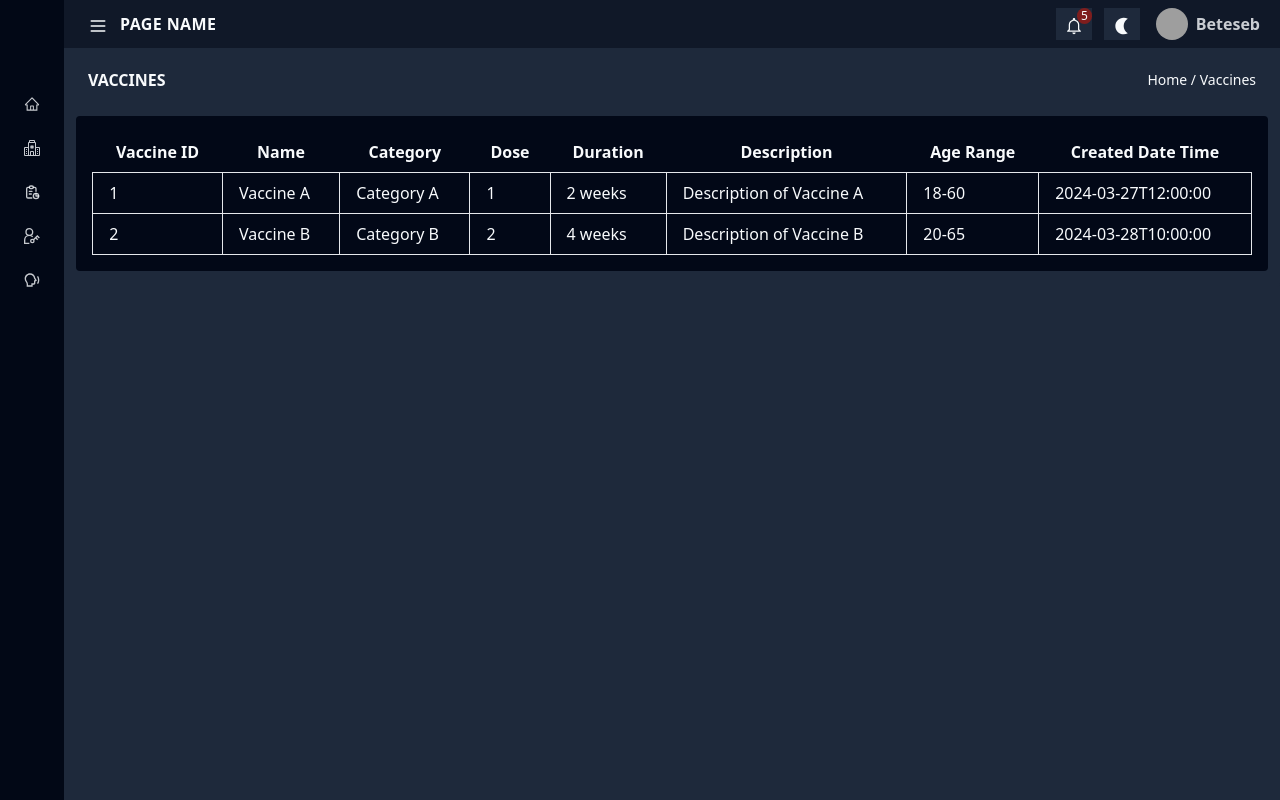
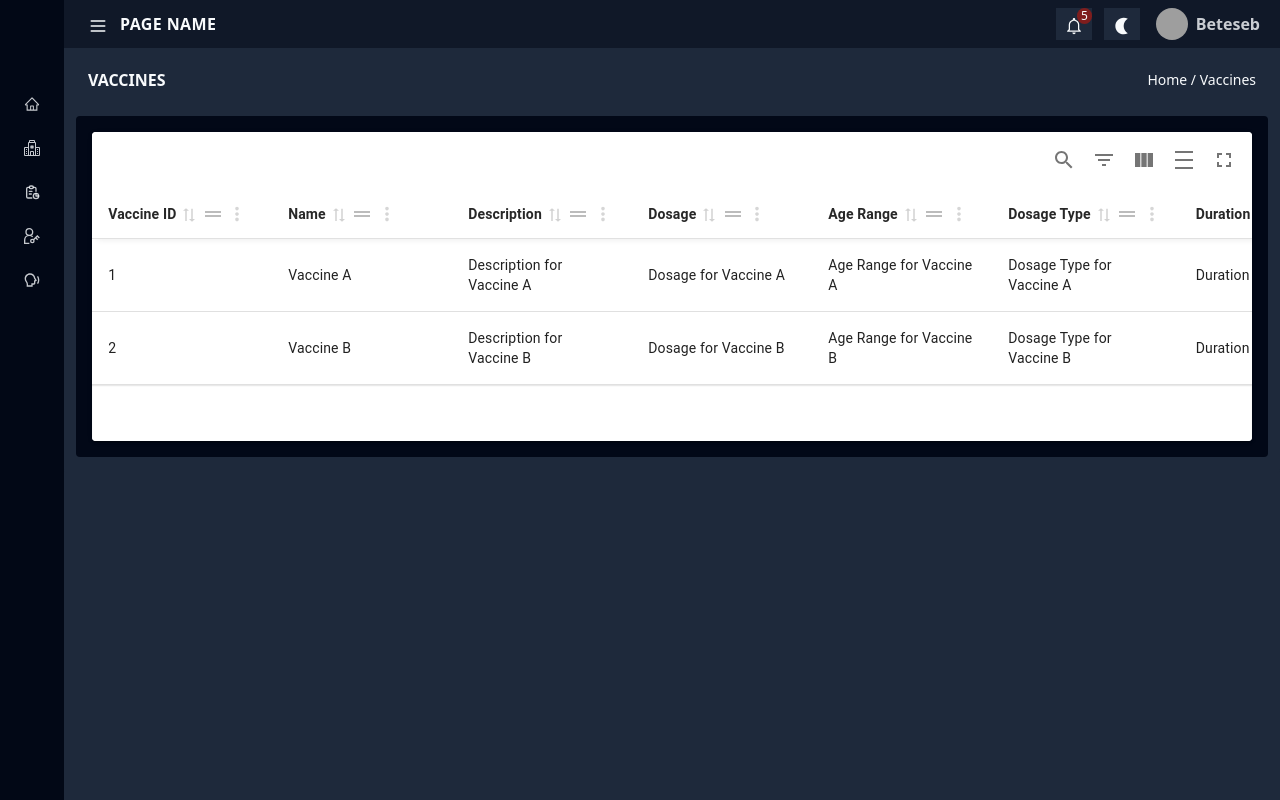
Before and after one commit to Final-Project-SE/infant-immunization-dashboard, a React (Vite) app: page /VaccinesPage in a window 1280 px wide. Built offline with nearby package versions, Linux system fonts and the light colour scheme; grey boxes are pictures that could not be loaded.

Commit message:
Create VaccinesPage component with VaccineTable and dummy data for vaccines

```diff
--- a/src/components/modal/update-admin-modal.tsx
+++ b/src/components/modal/update-admin-modal.tsx
@@ -42,9 +42,9 @@ function UpdateAdminModal({
       </DialogTrigger>
       <DialogContent className="sm:max-w-[650px] ">
         <DialogHeader>
-          <DialogTitle>Update admin</DialogTitle>
+          <DialogTitle>Update mothers</DialogTitle>
           <DialogDescription>
-            Make changes to admin's information here. Click update when you're
+            Make changes to mother's information here. Click update when you're
             done.
           </DialogDescription>
         </DialogHeader>
@@ -95,7 +95,7 @@ function UpdateAdminModal({
               Cancel
             </Button>
             <Button type="submit" onClick={handleSubmit}>
-              Update admin
+              Update mothers
             </Button>
           </div>
         </DialogFooter>
--- a/src/components/table-action/admin-table-row-actions.tsx
+++ b/src/components/table-action/admin-table-row-actions.tsx
@@ -23,7 +23,7 @@ export const DeleteAdminAction = ({ row }: { row: any }) => {
   return (
     <ConfirmModal
       actionName="Delete"
-      title="Delete admin"
+      title="Delete mothers"
       description="Are you sure you want to delete this booking permanently? This action cannot be undone."
       onConfirm={() => {}}
     >
--- a/src/components/table/admin-table.tsx
+++ /dev/null
@@ -1,90 +0,0 @@
-
-
-import { type MRT_ColumnDef } from "material-react-table";
-
-import Table from "../ui/table";
-import AdminTableToolbarAction from "../table-action/admin-table-toolbar-action";
-import {
-  DeleteAdminAction,
-  UpdateAdminAction,
-} from "../table-action/admin-table-row-actions";
-import { Admin } from "@/utils/types/component";
-
-//column definitions...
-const columns: MRT_ColumnDef<Admin>[] = [
-  {
-    enableSorting: false,
-    enableEditing: false,
-    enableColumnFilter: true,
-    enableColumnActions: false,
-    enableColumnDragging: false,
-    enableGlobalFilter: true,
-    header: "Admin ID",
-    accessorFn: (originalRow) => originalRow.id, //alternate way
-    enableHiding: false, //disable a feature for this column
-    Cell: ({ cell }) => (
-      <p style={{ fontWeight: "bold" }}>
-        {cell.getValue<number>().toLocaleString()}
-      </p>
-    ),
-  },
-  {
-    enableColumnFilter: false,
-    enableEditing: false,
-    enableColumnActions: false,
-    enableColumnDragging: false,
-    accessorFn: (originalRow) => originalRow.firstName, //alternate way
-    id: "firstName", //id required if you use accessorFn instead of accessorKey
-    header: "First name",
-    Header: <p>First name</p>, //optional custom markup
-    Cell: ({ cell }) => <p>{cell.getValue<string>().toLocaleString()}</p>, //optional custom cell render
-  },
-  {
-    enableColumnFilter: false,
-    enableEditing: false,
-    enableColumnActions: false,
-    enableColumnDragging: false,
-    accessorFn: (originalRow) => originalRow.lastName, //alternate way
-    id: "lastName", //id required if you use accessorFn instead of accessorKey
-    header: "lastName",
-    Header: <p>Last name </p>, //optional custom markup
-    Cell: ({ cell }) => <p>{cell.getValue<number>().toLocaleString()}</p>, //optional custom cell render
-  },
-  {
-    enableSorting: false,
-    enableColumnFilter: false,
-    enableEditing: false,
-    enableColumnActions: false,
-    enableColumnDragging: false,
-    accessorFn: (originalRow) => originalRow.email, //alternate way
-    id: "email", //id required if you use accessorFn instead of accessorKey
-    header: "Email",
-    Header: <p>Email</p>, //optional custom markup
-    Cell: ({ cell }) => <p>{cell.getValue<number>().toLocaleString()}</p>, //optional custom cell render,
-  },
-  {
-    enableSorting: false,
-    enableColumnFilter: false,
-    enableEditing: false,
-    enableColumnActions: false,
-    enableColumnDragging: false,
-    accessorFn: (originalRow) => originalRow.role, //alternate way
-    id: "role", //id required if you use accessorFn instead of accessorKey
-    header: "Role",
-    Header: <p>Role</p>, //optional custom markup
-    Cell: ({ cell }) => <p>{cell.getValue<number>().toLocaleString()}</p>, //optional custom cell render
-  },
-];
-
-const AdminTable = ({ admins }: { admins: Admin[] }) => {
-  return (
-    <Table
-      columnDefinition={columns as any}
-      data={admins}
-      RowActions={[UpdateAdminAction, DeleteAdminAction]}
-      ToolBarAction={AdminTableToolbarAction}
-    />
-  );
-};
-
-export default AdminTable;
--- a/src/pages/SchedulePage.tsx
+++ b/src/pages/SchedulePage.tsx
@@ -1,90 +1,11 @@
-import React, { useEffect, useState } from 'react';
-import PageHeader from '@/components/header/page-header';
 
-interface Appointment {
-  appointmentId: number;
-  userId: number;
-  healthStationId: number;
-  appointmentDate: string;
-  createdDate: string;
-  description: string;
-  vaccineId: number;
-  status: string;
+
+const SchedulePage = () => {
+  return (
+    <div>
+      SchedulePage
+    </div>
+  )
 }
 
-const SchedulePage: React.FC = () => {
-  const [appointments, setAppointments] = useState<Appointment[]>([]);
-
-  useEffect(() => {
-
-    const fetchAppointmentsData = async () => {
-      try {
-
-        const dummyData: Appointment[] = [
-          {
-            appointmentId: 1,
-            userId: 1,
-            healthStationId: 1,
-            appointmentDate: '2024-04-15',
-            createdDate: '2024-04-01',
-            description: 'Regular checkup',
-            vaccineId: 1,
-            status: 'Confirmed',
-          },
-          {
-            appointmentId: 2,
-            userId: 1,
-            healthStationId: 2,
-            appointmentDate: '2024-04-20',
-            createdDate: '2024-04-05',
-            description: 'Vaccination',
-            vaccineId: 2,
-            status: 'Pending',
-          },
-
-        ];
-        setAppointments(dummyData);
-      } catch (error) {
-        console.error(error);
-      }
-    };
-
-    fetchAppointmentsData();
-  }, []);
-
-  return (
-    <div className="mx-auto w-full bg-muted rounded mt-1 pb-4">
-      <PageHeader pageName="Schedule" />
-      <div className="mx-auto w-[98%] h-fit bg-card rounded overflow-auto mt-2 py-4 px-4 relative">
-        <table className="w-full">
-          <thead>
-            <tr>
-              <th className="px-4 py-2">Appointment ID</th>
-              <th className="px-4 py-2">Health Station ID</th>
-              <th className="px-4 py-2">Appointment Date</th>
-              <th className="px-4 py-2">Created Date</th>
-              <th className="px-4 py-2">Description</th>
-              <th className="px-4 py-2">Vaccine ID</th>
-              <th className="px-4 py-2">Status</th>
-            </tr>
-          </thead>
-          <tbody>
-            {appointments.map((appointment) => (
-              <tr key={appointment.appointmentId}>
-                <td className="border px-4 py-2">{appointment.appointmentId}</td>
-                <td className="border px-4 py-2">{appointment.healthStationId}</td>
-                <td className="border px-4 py-2">{appointment.appointmentDate}</td>
-                <td className="border px-4 py-2">{appointment.createdDate}</td>
-                <td className="border px-4 py-2">{appointment.description}</td>
-                <td className="border px-4 py-2">{appointment.vaccineId}</td>
-                <td className="border px-4 py-2">{appointment.status}</td>
-              </tr>
-            ))}
-          </tbody>
-        </table>
-      </div>
-    </div>
-  );
-};
-
-export default SchedulePage;
+export default SchedulePage
--- a/src/pages/VaccinesPage.tsx
+++ b/src/pages/VaccinesPage.tsx
@@ -1,84 +1,37 @@
-import React, { useEffect, useState } from 'react';
+import React from 'react';
 import PageHeader from '@/components/header/page-header';
+import VaccineTable from '@/components/table/vaccine-table';
+import { Vaccine } from '@/utils/types/component';
 
-interface Vaccine {
-  vaccineId: number;
-
-  name: string;
-  category: string;
-  dose: string;
-  duration: string;
-  description: string;
-  ageRange: string;
-  createdDateTime: string;
-}
+const vaccines: Vaccine[] = [
+  {
+    id: 1,
+    name: 'Vaccine A',
+    description: 'Description for Vaccine A',
+    dosage: 'Dosage for Vaccine A',
+    ageRange: 'Age Range for Vaccine A',
+    dosageType: 'Dosage Type for Vaccine A',
+    duration: 'Duration for Vaccine A',
+    createdDate: new Date(),
+  },
+  {
+    id: 2,
+    name: 'Vaccine B',
+    description: 'Description for Vaccine B',
+    dosage: 'Dosage for Vaccine B',
+    ageRange: 'Age Range for Vaccine B',
+    dosageType: 'Dosage Type for Vaccine B',
+    duration: 'Duration for Vaccine B',
+    createdDate: new Date(),
+  },
+];
 
 const VaccinesPage: React.FC = () => {
-  const [vaccines, setVaccines] = useState<Vaccine[]>([]);
-
-  useEffect(() => {
-
-    const dummyData: Vaccine[] = [
-      {
-        vaccineId: 1,
-        name: "Vaccine A",
-        category: "Category A",
-        dose: "1",
-        duration: "2 weeks",
-        description: "Description of Vaccine A",
-        ageRange: "18-60",
-        createdDateTime: "2024-03-27T12:00:00",
-      },
-      {
-        vaccineId: 2,
-        name: "Vaccine B",
-        category: "Category B",
-        dose: "2",
-        duration: "4 weeks",
-        description: "Description of Vaccine B",
-        ageRange: "20-65",
-        createdDateTime: "2024-03-28T10:00:00",
-      },
-
-    ];
-
-
-    setVaccines(dummyData);
-  }, []);
-
   return (
     <div className="mx-auto w-full bg-muted rounded mt-1 pb-4">
       <PageHeader pageName="Vaccines" />
       <div className="mx-auto w-[98%] h-fit bg-card rounded overflow-auto mt-2 py-4 px-4 relative">
-        <table className="w-full">
-          <thead>
-            <tr>
-              <th className="px-4 py-2">Vaccine ID</th>
-
-              <th className="px-4 py-2">Name</th>
-              <th className="px-4 py-2">Category</th>
-              <th className="px-4 py-2">Dose</th>
-              <th className="px-4 py-2">Duration</th>
-              <th className="px-4 py-2">Description</th>
-              <th className="px-4 py-2">Age Range</th>
-              <th className="px-4 py-2">Created Date Time</th>
-            </tr>
-          </thead>
-          <tbody>
-            {vaccines.map((vaccine) => (
-              <tr key={vaccine.vaccineId}>
-                <td className="border px-4 py-2">{vaccine.vaccineId}</td>
-                <td className="border px-4 py-2">{vaccine.name}</td>
-                <td className="border px-4 py-2">{vaccine.category}</td>
-                <td className="border px-4 py-2">{vaccine.dose}</td>
-                <td className="border px-4 py-2">{vaccine.duration}</td>
-                <td className="border px-4 py-2">{vaccine.description}</td>
-                <td className="border px-4 py-2">{vaccine.ageRange}</td>
-                <td className="border px-4 py-2">{vaccine.createdDateTime}</td>
-              </tr>
-            ))}
-          </tbody>
-        </table>
+        <VaccineTable vaccines={vaccines} />
       </div>
     </div>
   );
```
Also changed, not shown: src/utils/types/component.d.ts (+9 -1 lines), 1 other file (tests, documents, lock files or other folders).
